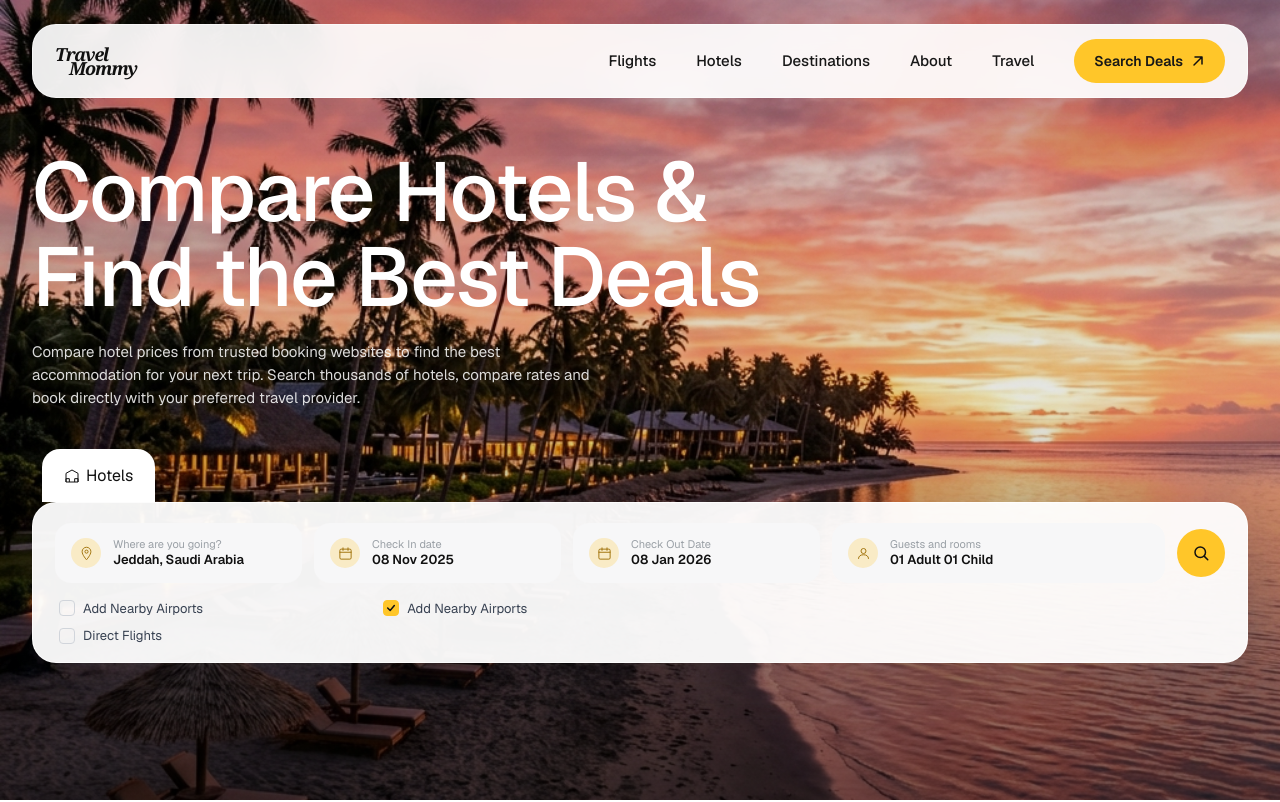
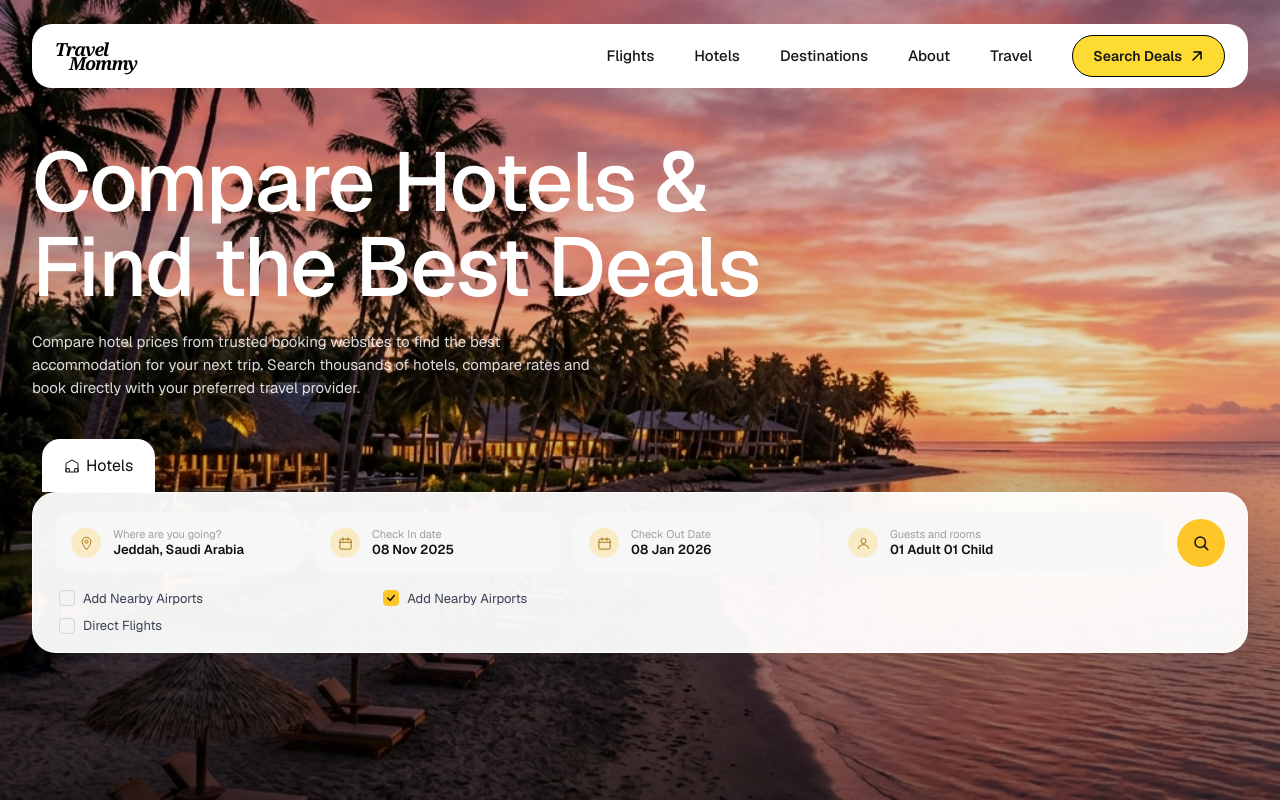
Before and after one commit to ahsan693/Travel-Agency, a Next.js app: page /hotels in a window 1280 px wide. Shown: the top 802 px of the page. Built offline with nearby package versions, Linux system fonts and the light colour scheme.

Commit message:
real time searching activated

```diff
--- a/app/components/Home/header.tsx
+++ b/app/components/Home/header.tsx
@@ -15,18 +15,17 @@ export default function Header() {
   const [menuOpen, setMenuOpen] = useState(false);
 
   return (
-    <header className="relative z-50 box-border w-full rounded-[24px] border border-white/55 bg-white/92 shadow-[0_18px_50px_rgba(16,24,40,0.08)] backdrop-blur-[18px]">
-     <div className="mx-auto flex max-w-[1328px] items-center gap-6 box-border px-[22px] py-[14px] max-[1024px]:px-8 max-[430px]:px-4">
+    <header className="relative z-50 mx-auto box-border flex h-[64px] w-full max-w-[1216px] items-center justify-between rounded-[20px] border border-white/55 bg-[#FFFFFF] px-[22px] shadow-[0_18px_50px_rgba(16,24,40,0.08)] backdrop-blur-[18px] max-[1024px]:px-8 max-[430px]:px-4">
       <Link href="/" className="shrink-0 no-underline" aria-label="Travel Mommy home">
-    <span className="flex flex-col font-serif text-[18px] font-black italic leading-[0.78] tracking-[-0.06em] text-[#101010] max-[430px]:text-[16px]" aria-hidden="true">
+        <span className="flex flex-col font-serif text-[18px] font-black italic leading-[0.78] tracking-[-0.06em] text-[#000000] max-[430px]:text-[16px]" aria-hidden="true">
           Travel
           <span className="ml-[14px]">Mommy</span>
         </span>
       </Link>
 
-  <div className="flex items-center gap-10 ml-auto max-[1024px]:gap-7">
+      <div className="ml-auto flex items-center gap-10 max-[1024px]:gap-7">
         <nav
-      className={`flex items-center gap-10 max-[1024px]:gap-7 max-[860px]:absolute max-[860px]:left-0 max-[860px]:right-0 max-[860px]:top-full max-[860px]:flex-col max-[860px]:items-start max-[860px]:gap-5 max-[860px]:bg-white/98 max-[860px]:px-5 max-[860px]:py-6 max-[860px]:shadow-[0_8px_16px_rgba(0,0,0,0.08)] ${
+          className={`flex items-center gap-10 max-[1024px]:gap-7 max-[860px]:absolute max-[860px]:left-0 max-[860px]:right-0 max-[860px]:top-full max-[860px]:mt-2 max-[860px]:flex-col max-[860px]:items-start max-[860px]:gap-5 max-[860px]:rounded-[20px] max-[860px]:bg-white max-[860px]:px-5 max-[860px]:py-6 max-[860px]:shadow-[0_8px_16px_rgba(0,0,0,0.08)] ${
             menuOpen ? 'max-[860px]:flex' : 'max-[860px]:hidden'
           }`}
         >
@@ -34,7 +33,7 @@ export default function Header() {
             <Link
               key={link.href}
               href={link.href}
-          className="whitespace-nowrap text-[15px] font-medium text-[#111111] no-underline transition-opacity hover:opacity-60"
+              className="whitespace-nowrap text-[15px] font-medium text-[#000000] no-underline transition-opacity hover:opacity-60"
             >
               {link.label}
             </Link>
@@ -43,26 +42,25 @@ export default function Header() {
 
         <Link
           href="/search-deals"
-      className="flex shrink-0 items-center gap-2 whitespace-nowrap rounded-full bg-[#ffc629] px-5 py-3 text-sm font-semibold text-[#111111] transition-colors hover:bg-[#f5b800]"
+          className="flex shrink-0 items-center gap-2 whitespace-nowrap rounded-full border border-[#000000] bg-[#FDDB32] px-5 py-2.5 text-sm font-semibold text-[#000000] transition-colors hover:bg-[#e5c52c]"
         >
           Search Deals
           <svg width="14" height="14" viewBox="0 0 14 14" fill="none" xmlns="http://www.w3.org/2000/svg">
-        <path d="M3 11L11 3M11 3H4M11 3V10" stroke="#111111" strokeWidth="1.5" strokeLinecap="round" strokeLinejoin="round" />
+            <path d="M3 11L11 3M11 3H4M11 3V10" stroke="#000000" strokeWidth="1.5" strokeLinecap="round" strokeLinejoin="round" />
           </svg>
         </Link>
       </div>
 
       <button
-    className="flex h-8 w-8 flex-col justify-center gap-[5px] border-0 bg-transparent p-0 min-[861px]:hidden"
+        className="ml-6 flex h-8 w-8 flex-col justify-center gap-[5px] border-0 bg-transparent p-0 min-[861px]:hidden"
         aria-label="Toggle menu"
         aria-expanded={menuOpen}
         onClick={() => setMenuOpen((prev) => !prev)}
       >
-    <span className="block h-[2px] w-full rounded-full bg-[#111111]" />
-    <span className="block h-[2px] w-full rounded-full bg-[#111111]" />
-    <span className="block h-[2px] w-full rounded-full bg-[#111111]" />
+        <span className="block h-[2px] w-full rounded-full bg-[#000000]" />
+        <span className="block h-[2px] w-full rounded-full bg-[#000000]" />
+        <span className="block h-[2px] w-full rounded-full bg-[#000000]" />
       </button>
-</div>
     </header>
   );
 }
```
Lines whose indentation alone changed are shown as unchanged.
